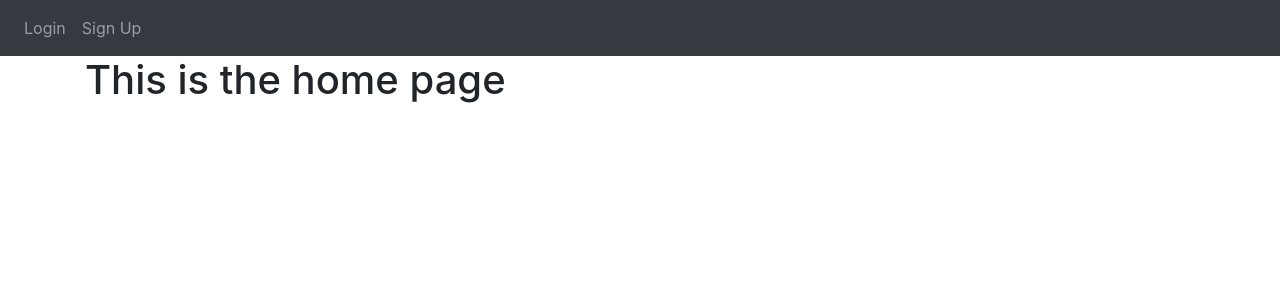
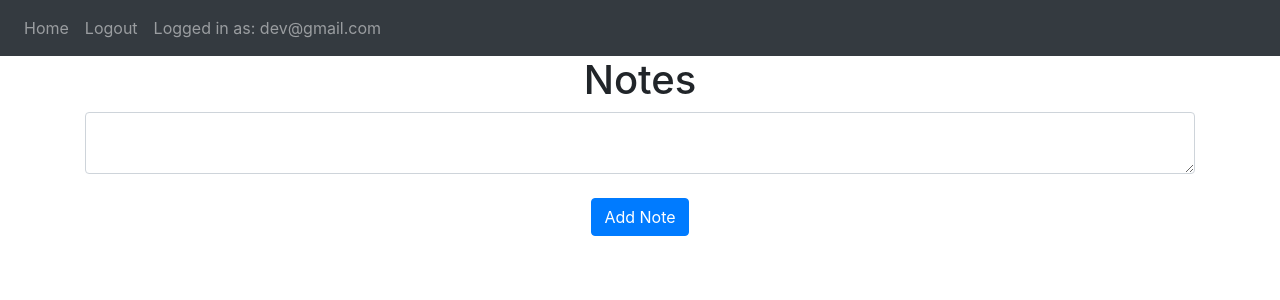
Before and after one commit to devaneyd91/website, a Flask app: template website/templates/home.html in a window 1280 px wide. Shown: the top 300 px of the page. Run offline with Flask 2, Linux system fonts and the light colour scheme; the template is opened without the code that fills it: values that come from a table or form of the project are taken from there, others are empty; data comes from the database, SQL or seed files in the repository; both versions use the stored data as it was after the commit; some libraries are stand-ins or nearby versions.

Commit message:
added notes

```diff
--- a/website/auth.py
+++ b/website/auth.py
@@ -52,7 +52,7 @@
             flash('First name must be greater than 1 character', category = 'error')
         elif password1 != password2:
            flash('Passwords do not match', category = 'error')
-        elif len(password1) < 1:
+        elif len(password1) < 7:
             flash('Password must be at least 7 characters long', category = 'error')
         else:
             new_user = User(email=email, first_name=first_name, password=generate_password_hash(password1, method='sha256'))
--- a/website/static/index.js
+++ b/website/static/index.js
@@ -1 +1,8 @@
-var email = document.getElementById("email").Value;
+function deleteNote(noteId) {
+    fetch('delete-note', {
+        method: "POST",
+        body: JSON.stringify({ noteId: noteId})
+    }).then((_res) => {
+        window.location.href = "/";
+    });
+}
--- a/website/templates/home.html
+++ b/website/templates/home.html
@@ -1,4 +1,21 @@
 {% extends "base.html" %} {% block title %}Home{% endblock %} {% block content
 %}
-<h1>This is the home page</h1>
+<h1 align="center">Notes</h1>
+<ul class="list-group list-group-flush" id="notes">
+    {% for note in user.notes %}
+    <li class="list-group-items">{{note.data }}
+        <button type="button" class="close" onClick="deleteNote({{ note.id }})">
+            <span aria-hidden="true">&times;</span>
+        </button>
+    </li>
+    {% endfor %}
+</ul>
+
+<form method="POST">
+    <textarea name="note" id="note" class="form-control"></textarea>
+    <br />
+    <div align="center">
+        <button type="submit" class="btn btn-primary">Add Note</button>
+    </div>
+</form>
 {% endblock %}
```
Also changed, not shown: website/views.py (+37 -2 lines), website/database.db.
